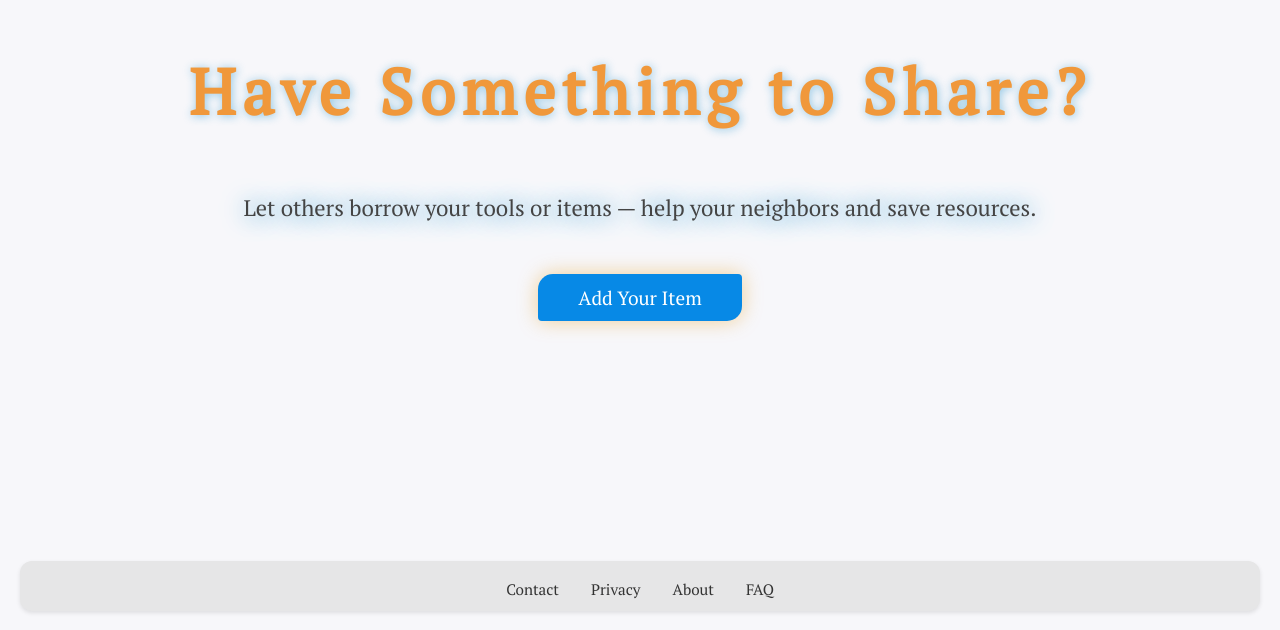
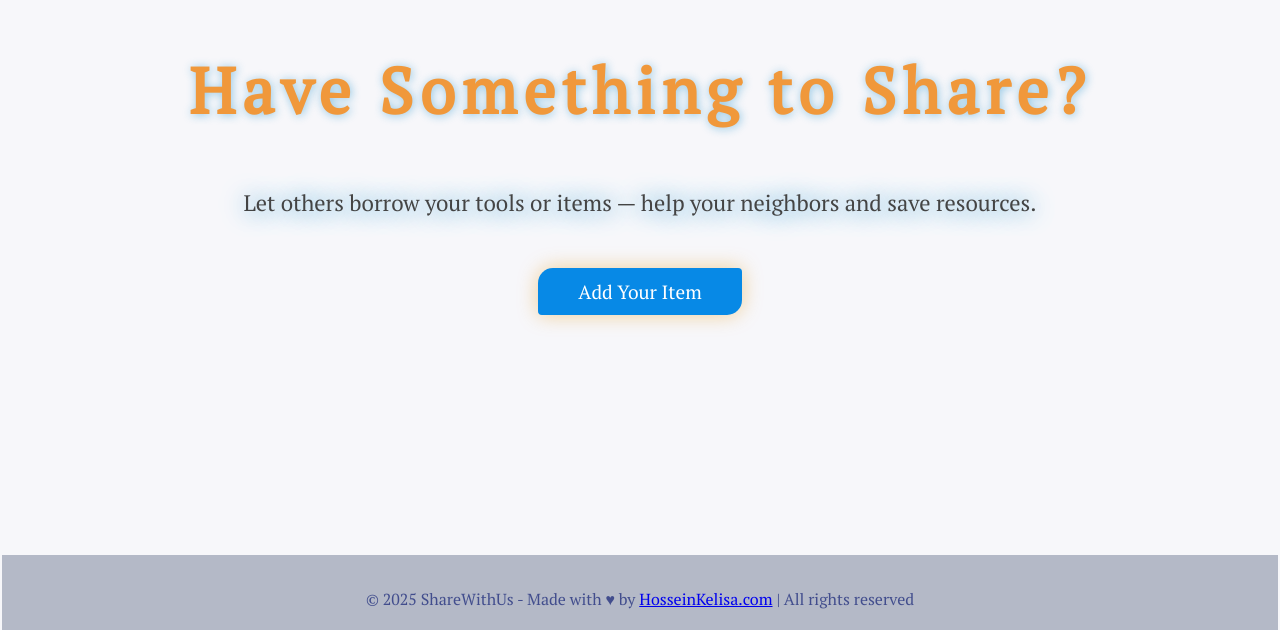
Before and after one commit to HackYourFutureProjects/c51-final-project-group-A, a React (Vite) app in the folder client/: page / in a window 1280 px wide. Shown: the part 2167-2797 px from the top of the page. Built offline with nearby package versions, Linux system fonts and the light colour scheme; no server answers.

Commit message:
update footer

```diff
--- a/client/src/components/ExplainText.css
+++ b/client/src/components/ExplainText.css
@@ -7,12 +7,7 @@
   max-width: 1000px;
   transition: all 0.3s ease;
 }
-.explain-text:hover {
-  box-shadow: 0 6px 24px rgba(0, 0, 0, 0.672);
-  transform: translateY(-2px);
-  cursor: text;
-  transition: all 0.3s ease;
-}
+
 .explain-text h2 {
   font-size: clamp(2.2rem, 2.5vw, 2.5rem);
   color: #000000;
--- a/client/src/components/Footer.css
+++ b/client/src/components/Footer.css
@@ -1,35 +1,16 @@
-.footer {
-  display: flex;
-  justify-content: center;
-  align-items: center;
-  gap: 2rem;
-  padding: 1rem 2rem;
-  background-color: #e6e6e7;
-  height: 50px;
-  border-radius: 12px;
-  margin-top: auto;
-  font-size: 0.95rem;
-  color: #333;
-  box-shadow: 0 2px 4px rgba(0, 0, 0, 0.1);
+footer {
+  background-color: #2d3c6054;
+  color: rgba(46, 59, 132, 0.859);
+  padding: 2rem 1rem;
   text-align: center;
-  flex-wrap: wrap;
-  font-family: "PT Serif", serif;
 }
 
-@media (max-width: 480px) {
-  .footer {
-    gap: 1rem;
-    font-size: 0.8rem;
-    padding: 0.8rem 1rem;
-    height: auto;
+@media (max-width: 600px) {
+  footer {
+    padding: 1.5rem 0.5rem;
+  }
+
+  footer p {
+    font-size: 0.9rem;
   }
 }
-
-@media (max-width: 768px) and (min-width: 481px) {
-  .footer {
-    gap: 1.5rem;
-    font-size: 0.88rem;
-    padding: 0.9rem 1.5rem;
-    height: auto;
-  }
-}
--- a/client/src/components/Footer.jsx
+++ b/client/src/components/Footer.jsx
@@ -1,12 +1,22 @@
 import "./Footer.css";
 
-export default function Footer() {
+function Footer() {
   return (
-    <div className="footer">
-      <span>Contact</span>
-      <span>Privacy</span>
-      <span>About</span>
-      <span>FAQ</span>
-    </div>
+    <footer>
+      <p>
+        &copy; 2025 ShareWithUs - Made with ♥ by{" "}
+        <a
+          href="https://HosseinKelisa.com"
+          target="_blank"
+          rel="noopener noreferrer"
+          aria-label="HosseinKelisa.com (opens in a new tab)"
+        >
+          HosseinKelisa.com
+        </a>{" "}
+        | All rights reserved
+      </p>
+    </footer>
   );
 }
+
+export default Footer;
--- a/client/src/index.css
+++ b/client/src/index.css
@@ -23,11 +23,11 @@ textarea {
 }
 
 body {
-  padding: 20px;
+  padding: 2px;
   margin: 0;
   background-color: #f7f7fa;
   color: #333;
-  line-height: 1.6;
+  line-height: 1.5;
   font-size: 16px;
   overflow-x: hidden;
 }
```
